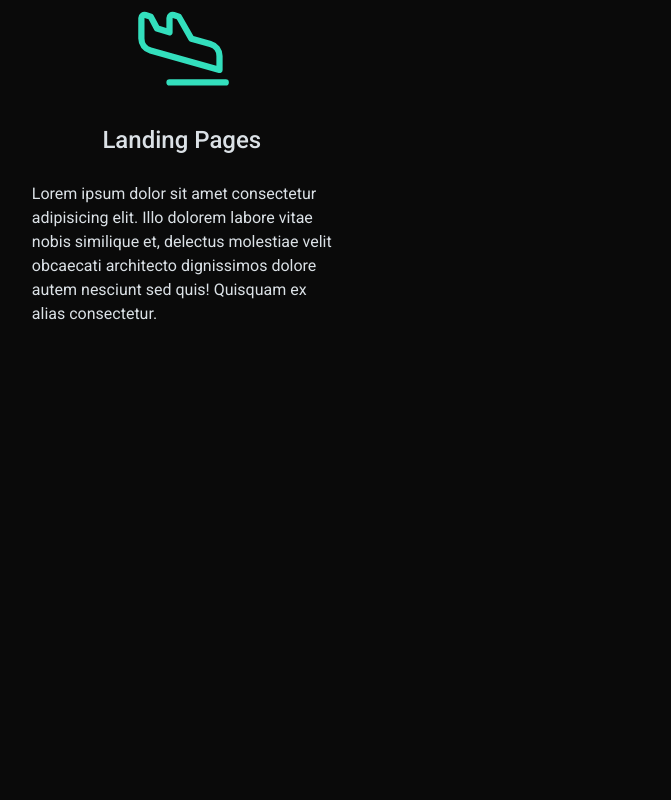
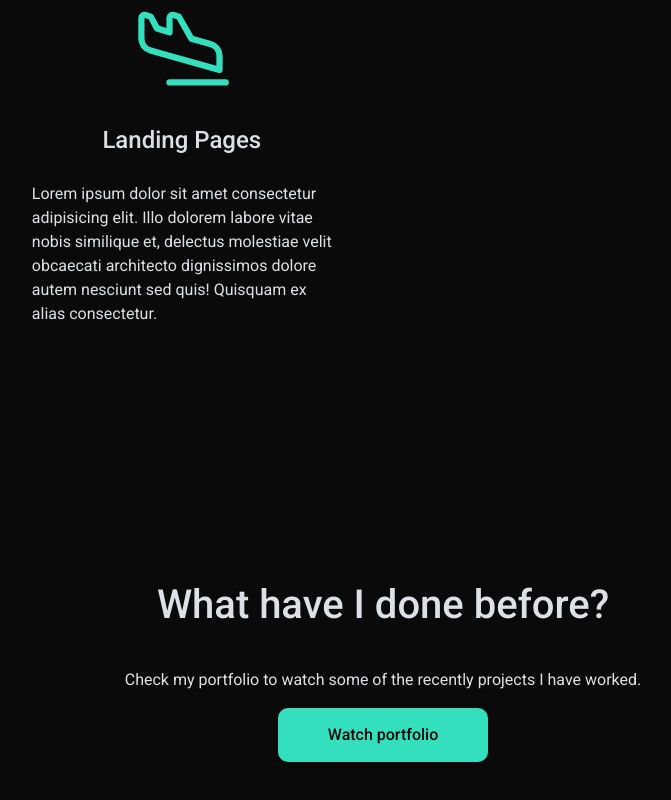
Before and after one commit to carlosreyesweb/carlosreyesweb.com, a React (Vite) app: page / in a window 1280 px wide. Shown: the part 2613-3413 px from the top of the page, without its empty margins (257-928 px from the left). Before the commit the page ends 3055 px from the top, so only its background shows below. Built offline with nearby package versions, Linux system fonts and the light colour scheme.

Commit message:
add portfolio section

```diff
--- a/src/App.tsx
+++ b/src/App.tsx
@@ -1,5 +1,6 @@
 import Header from './components/header/header.component'
 import Me from './components/me/me.component'
+import Portfolio from './components/portfolio/portfolio.component'
 import Services from './components/services/services.component'
 
 export default function App() {
@@ -9,6 +10,7 @@ export default function App() {
       <main>
         <Me />
         <Services />
+        <Portfolio />
       </main>
     </>
   )
--- a/src/components/button-link/button-link.component.tsx
+++ b/src/components/button-link/button-link.component.tsx
@@ -8,10 +8,14 @@ interface ButtonLinkProps extends AnchorHTMLAttributes<HTMLAnchorElement> {
 export default function ButtonLink({
   variant,
   children,
+  className,
   ...props
 }: ButtonLinkProps) {
   return (
-    <a className={`${styles.button} ${styles[variant]}`} {...props}>
+    <a
+      className={`${styles.button} ${styles[variant]} ${className}`}
+      {...props}
+    >
       {children}
     </a>
   )
--- /dev/null
+++ b/src/components/portfolio/portfolio.component.module.css
@@ -0,0 +1,13 @@
+.container {
+  padding-top: 100px;
+  padding-bottom: 100px;
+}
+
+.title,
+.content {
+  text-align: center;
+}
+
+.button {
+  margin: 0 auto;
+}
--- /dev/null
+++ b/src/components/portfolio/portfolio.component.tsx
@@ -0,0 +1,37 @@
+import { motion } from 'framer-motion'
+import ButtonLink from '../button-link/button-link.component'
+import styles from './portfolio.component.module.css'
+
+interface PortfolioProps {}
+export default function Portfolio(props: PortfolioProps) {
+  const sectionVariants = {
+    hidden: {
+      opacity: 0,
+    },
+    visible: {
+      opacity: 1,
+    },
+  }
+  return (
+    <motion.section
+      variants={sectionVariants}
+      initial="hidden"
+      whileInView="visible"
+      className={styles.container}
+    >
+      <h2 className={styles.title}>What have I done before?</h2>
+      <p className={styles.content}>
+        Check my portfolio to watch some of the recently projects I have worked.
+      </p>
+      <ButtonLink
+        variant="main"
+        href="https://behance.net/carlosreyesweb"
+        target="_blank"
+        rel="noopener noreferrer"
+        className={styles.button}
+      >
+        Watch portfolio
+      </ButtonLink>
+    </motion.section>
+  )
+}
```
